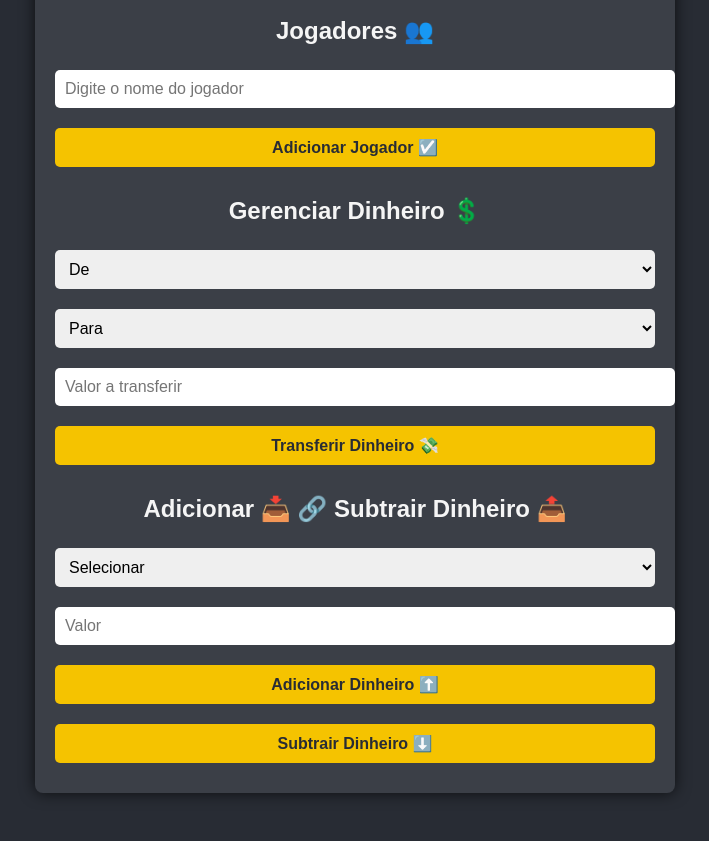
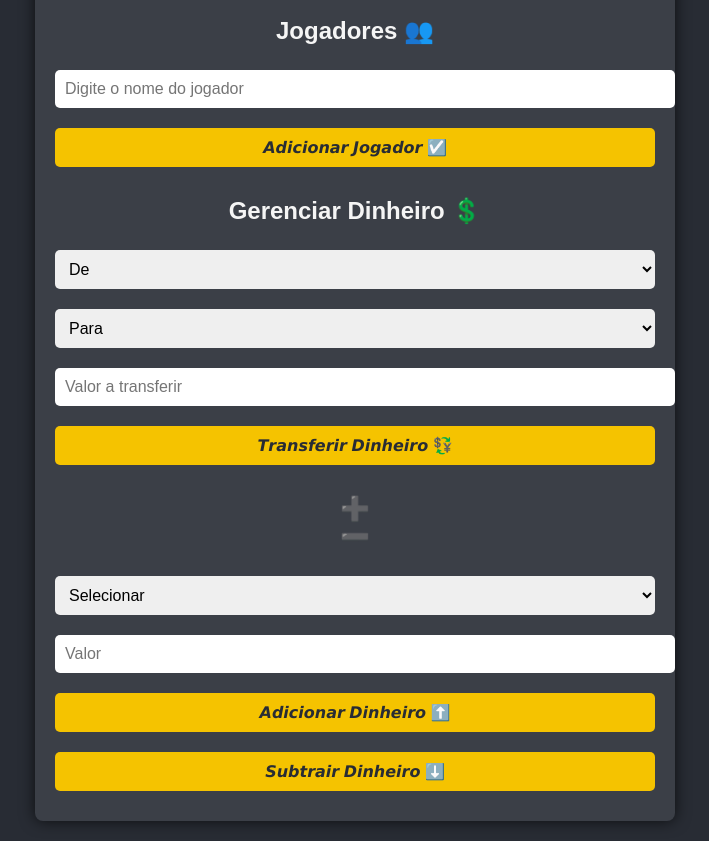
Before and after one commit to Luskinhaaa/banco, a plain HTML site: page index.html in a window 1280 px wide. Shown: the part 101-942 px from the top of the page, without its empty margins (285-994 px from the left). Before the commit the page ends 914 px from the top, so only its background shows below. Drawn offline with Linux system fonts and the light colour scheme.

Commit message:
Update index.html

```diff
--- a/index.html
+++ b/index.html
@@ -13,7 +13,7 @@
             <h2>Jogadores 👥</h2>
             <div id="playerList"></div>
             <input type="text" id="playerName" placeholder="Digite o nome do jogador">
-            <button id="addPlayerBtn">Adicionar Jogador ☑️</button>
+            <button id="addPlayerBtn">𝘼𝙙𝙞𝙘𝙞𝙤𝙣𝙖𝙧 𝙅𝙤𝙜𝙖𝙙𝙤𝙧 ☑️</button>
 
             <h2>Gerenciar Dinheiro 💲</h2>
             <select id="fromPlayer">
@@ -23,15 +23,15 @@
                 <option value="" disabled selected>Para</option>
             </select>
             <input type="number" id="amount" placeholder="Valor a transferir">
-            <button id="transferBtn">Transferir Dinheiro 💸</button>
+            <button id="transferBtn">𝙏𝙧𝙖𝙣𝙨𝙛𝙚𝙧𝙞𝙧 𝘿𝙞𝙣𝙝𝙚𝙞𝙧𝙤 💱</button>
 
-            <h2>Adicionar 📥 🔗 Subtrair Dinheiro 📤</h2>
+            <h2>➕<br>➖</h2>
             <select id="managePlayer">
                 <option value="" disabled selected>Selecionar</option>
             </select>
             <input type="number" id="addMoneyAmount" placeholder="Valor">
-            <button id="addMoneyBtn">Adicionar Dinheiro ⬆️</button>
-            <button id="subtractMoneyBtn">Subtrair Dinheiro ⬇️</button>
+            <button id="addMoneyBtn">𝘼𝙙𝙞𝙘𝙞𝙤𝙣𝙖𝙧 𝘿𝙞𝙣𝙝𝙚𝙞𝙧𝙤 ⬆️</button>
+            <button id="subtractMoneyBtn">𝙎𝙪𝙗𝙩𝙧𝙖𝙞𝙧 𝘿𝙞𝙣𝙝𝙚𝙞𝙧𝙤 ⬇️</button>
         </div>
 
         <div id="notification" class="notification">Transferência realizada com sucesso!</div>
```
